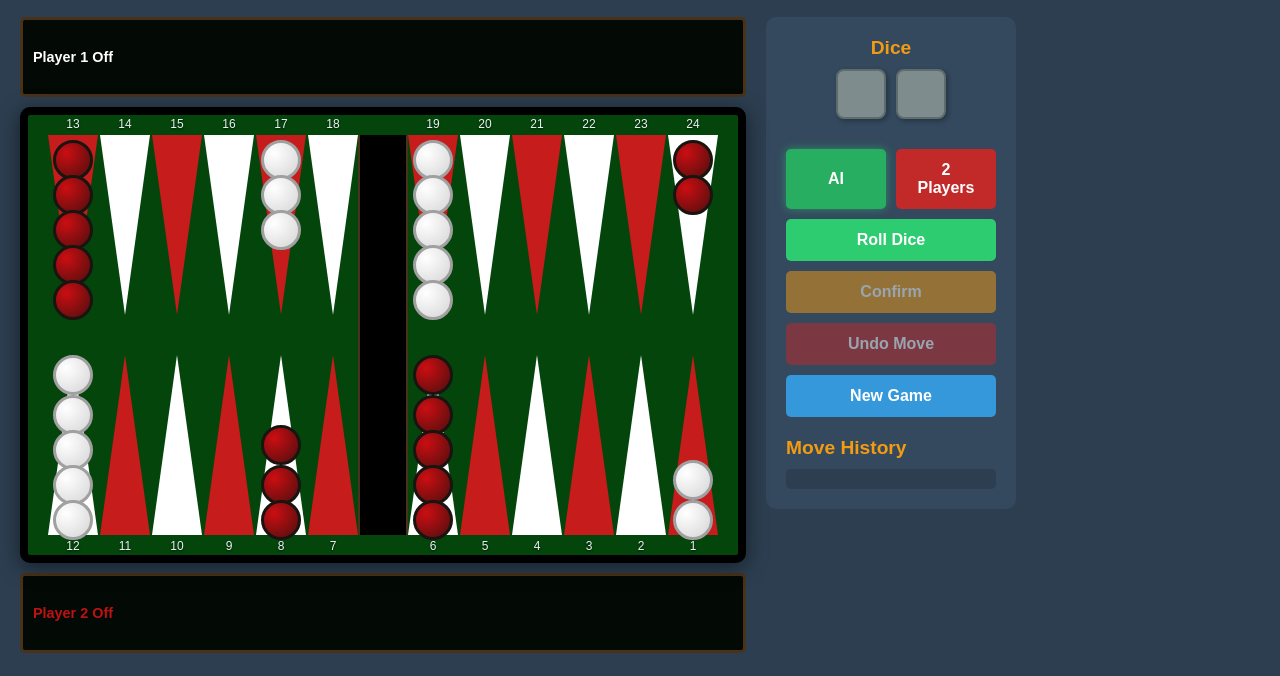
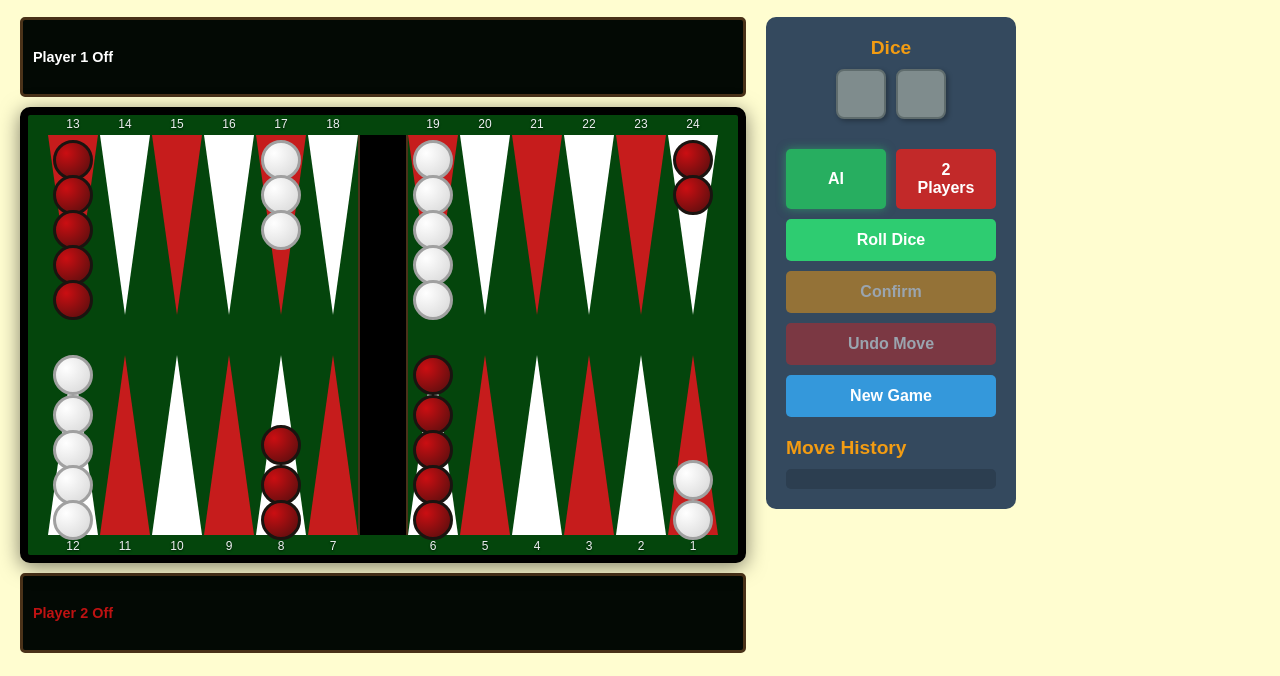
Before and after one commit to Matinjeddi/Backgammon, a plain HTML site: page index.html in a window 1280 px wide. Shown: the part 124-800 px from the top of the page. Drawn offline with Linux system fonts and the light colour scheme.

Commit message:
agents.md and changing the background color

```diff
--- a/styles.css
+++ b/styles.css
@@ -11,7 +11,7 @@
 
 body {
     font-family: Arial, sans-serif;
-    background-color: #2c3e50;
+    background-color: #fffdd0;
     color: #ecf0f1;
     display: flex;
     justify-content: center;
```
Also changed, not shown: 1 other file.
